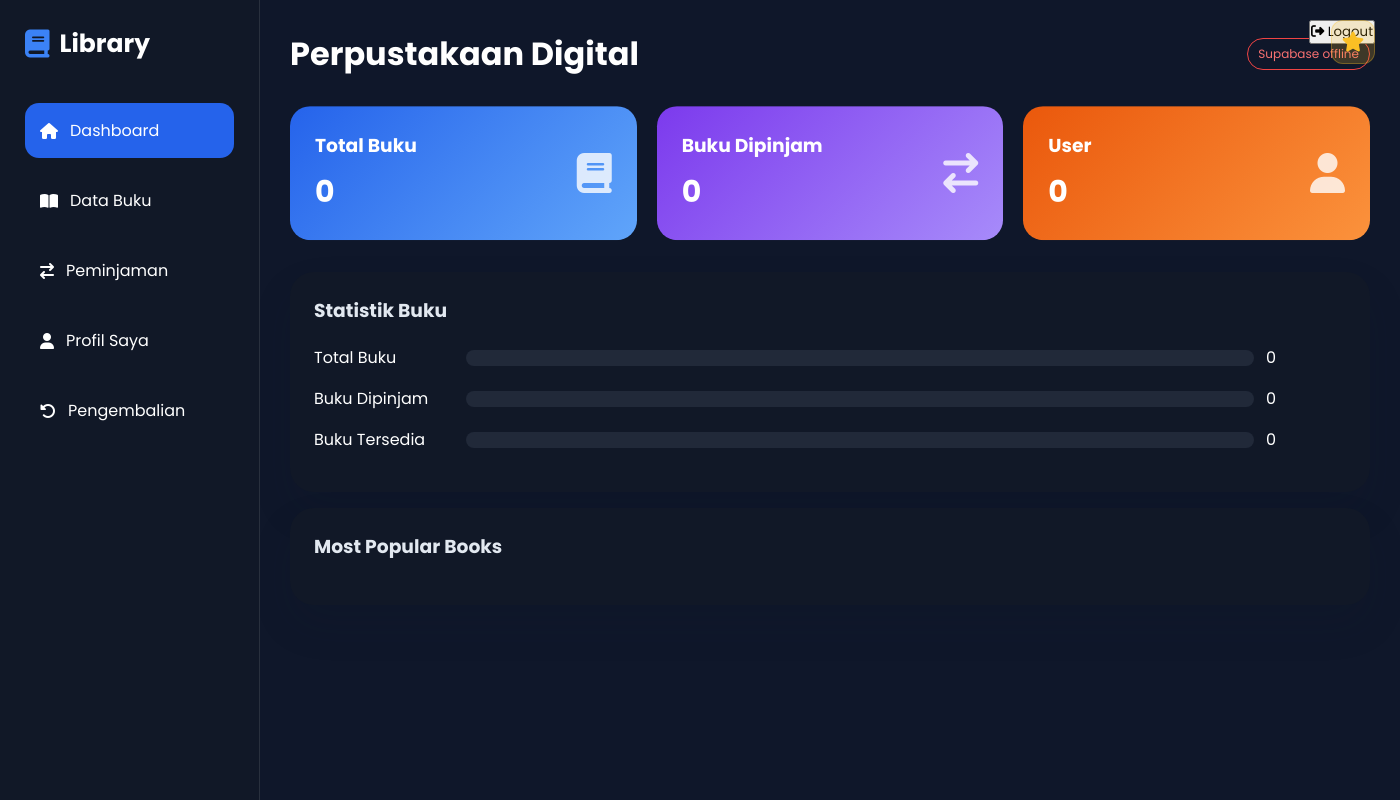
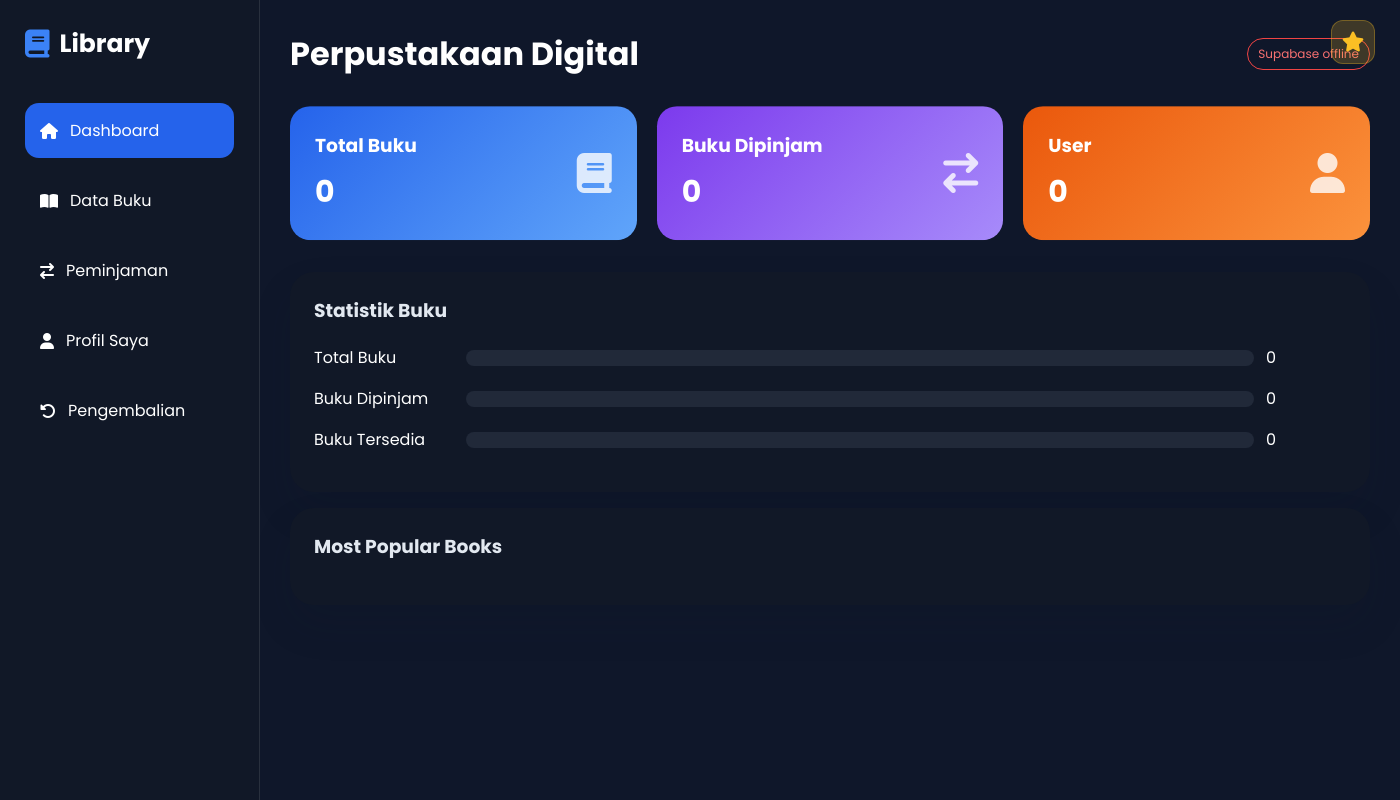
Before and after one commit to rizkymanna492-cmd/perpustakaan-digital, an Electron app: page dashboard.html in a window 1400 px wide. Drawn offline with Linux system fonts and the light colour scheme.

Commit message:
Remove top logout button (moved to profile)

```diff
--- a/dashboard.html
+++ b/dashboard.html
@@ -56,12 +56,7 @@
 
     <div class="main">
 
-        <div class="top-actions">
-            <button class="logout-btn" onclick="logout()">
-                <i class="fa-solid fa-right-from-bracket"></i>
-                Logout
-            </button>
-        </div>
+
 
 
         <div class="topbar">
```
